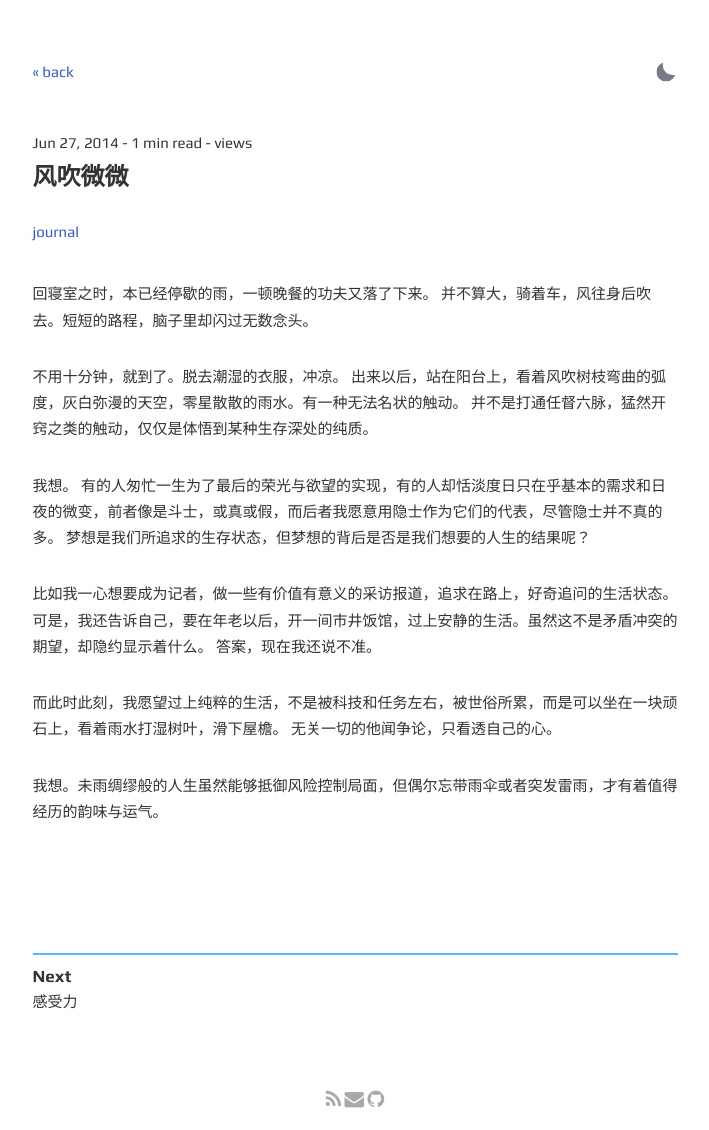
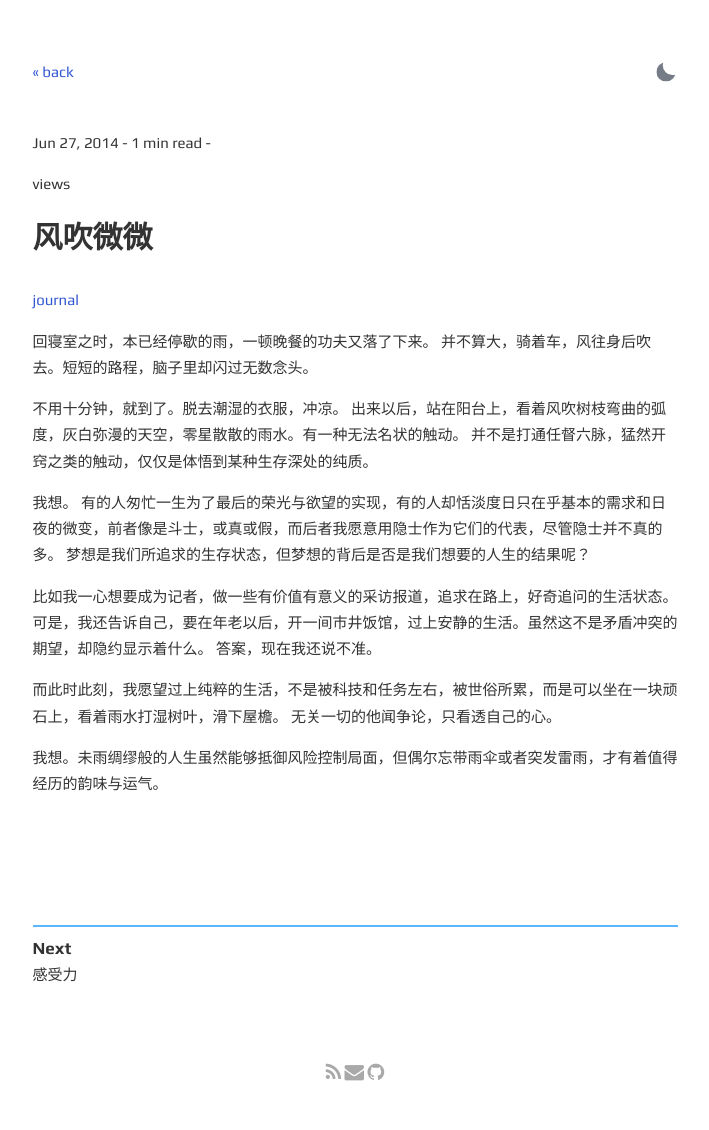
Before and after one commit to codyb1ue/codyb1ue.github.io, a Jekyll site: the page built from _posts/2014-06-27-breeze.md, in a window 1280 px wide. Shown: the whole page, without its empty margins (285-994 px from the left). Built offline with Jekyll 4.4.1, drawn with Linux system fonts in a browser that asks for light colours; comment, search, counter and statistics services are not loaded; after the commit the page ends 1102 px from its top, so only the background shows below that.

```diff
--- a/_layouts/post.html
+++ b/_layouts/post.html
@@ -12,7 +12,7 @@ layout: default
   </div>
   {% assign minute=content | number_of_words | divided_by: 265 | plus: 1 %}
   <time datetime="{{ page.date | date_to_xmlschema }}">{{ page.date | date: "%b %-d, %Y" }} -
-    {% if page.minute %} {{ page.minute }} {% else %} {{ minute }} {% endif %}min read - <span id="qiushaocloud_sitecounter_value_site_page_pv">views</span></time>
+    {% if page.minute %} {{ page.minute }} {% else %} {{ minute }} {% endif %}min read - <p><span id="qiushaocloud_sitecounter_value_site_page_pv">views</span><p></time>
 
 <script async src="//githubcdn.qiushaocloud.top/gh/qiushaocloud/site-counter@master/dist/qiushaocloud_site_counter.min.js"></script>
 
```
